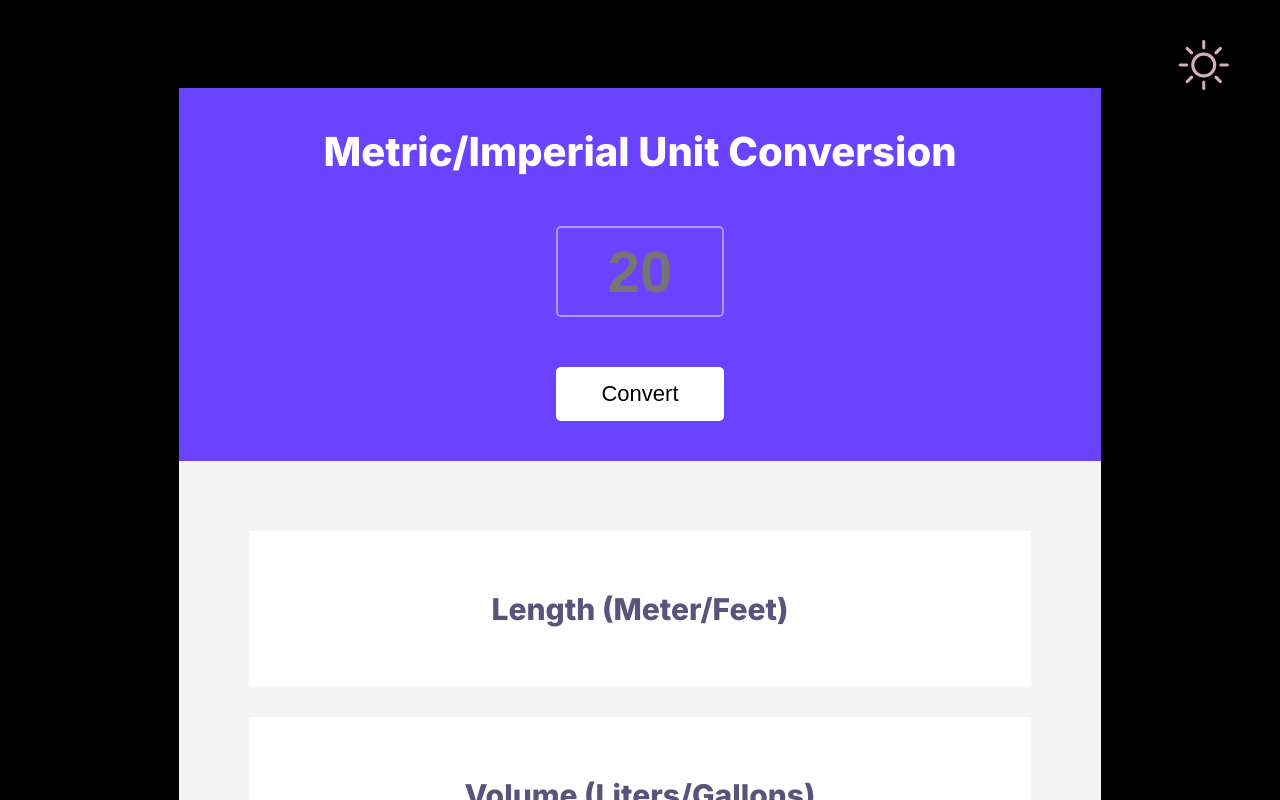
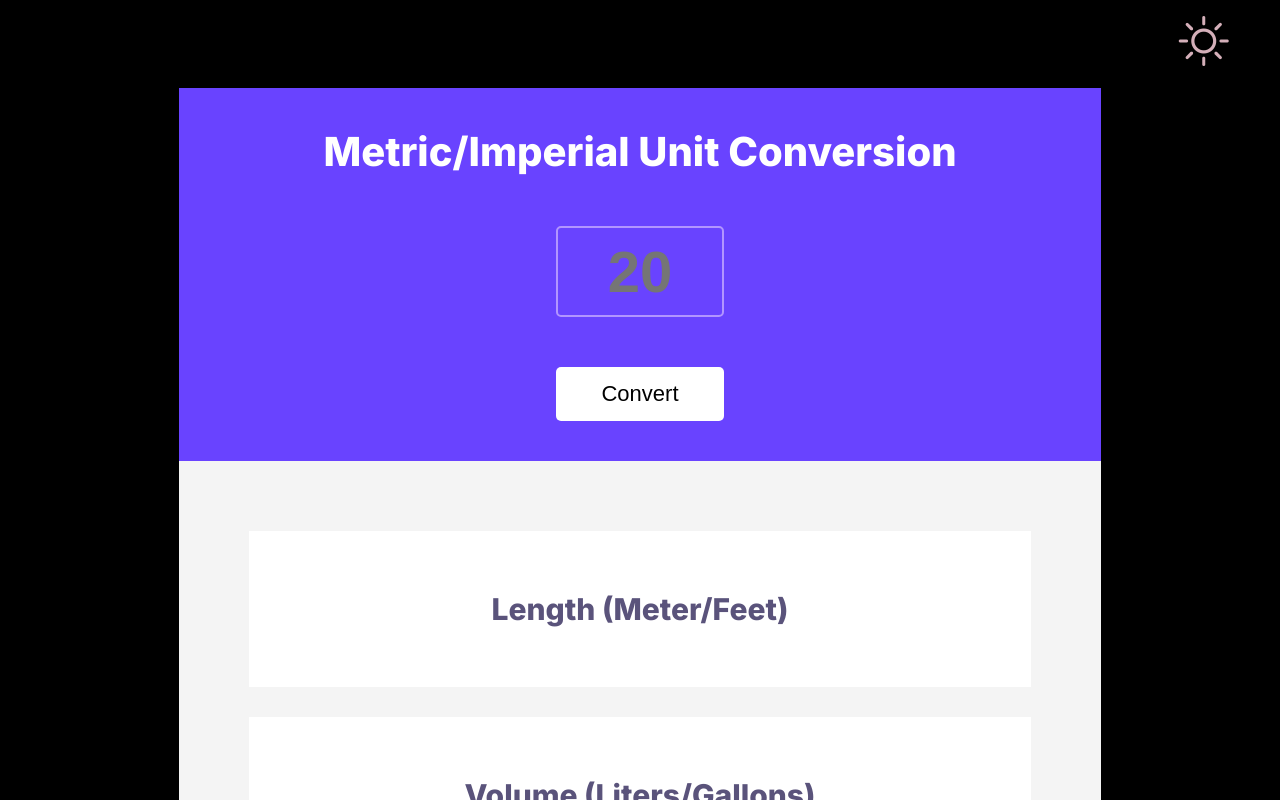
Before and after one commit to PreciousDipe/Unit_Converter, a plain HTML site: page index.html in a window 1280 px wide. Shown: the top 800 px of the page. Drawn offline with nearby package versions, Linux system fonts and the light colour scheme.

Commit message:
Update index.css

```diff
--- a/index.css
+++ b/index.css
@@ -10,7 +10,7 @@ i {
     font-size: 50px;
     cursor: pointer;
     position: absolute;
-    top: 5%;
+    top: 2%;
     right: 4%;
     color: #D4AFB9;
 }
```
